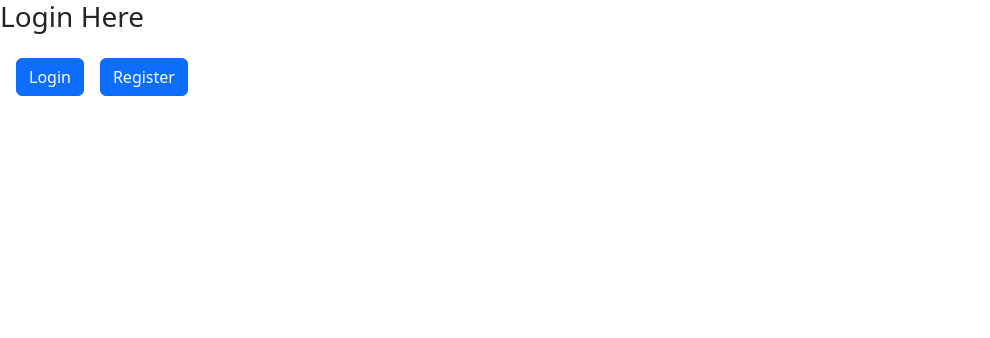
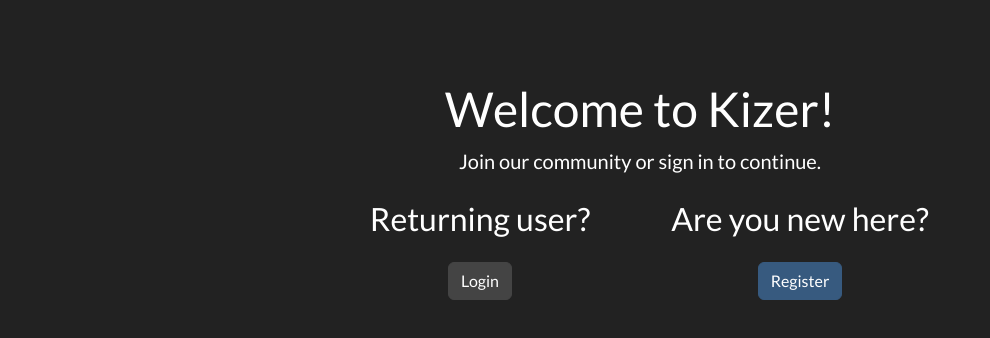
Before and after one commit to danmaisano/DojoGroupProject, a React (Vite) app in the folder client/: page / in a window 1280 px wide. Shown: the top 338 px of the page, without its empty margins (0-990 px from the left). Built offline with nearby package versions, Linux system fonts and the light colour scheme.

Commit message:
Added bootswatch nightly theme

```diff
--- a/client/package.json
+++ b/client/package.json
@@ -12,8 +12,9 @@
   },
   "dependencies": {
     "axios": "^1.5.0",
-    "boostrap": "^2.0.0",
     "bootstrap": "^5.3.2",
+    "bootswatch": "^5.3.2",
+    "js-cookie": "^3.0.5",
     "jwt-decode": "^3.1.2",
     "react": "^18.2.0",
     "react-bootstrap": "^2.8.0",
--- a/client/src/Home.jsx
+++ b/client/src/Home.jsx
@@ -1,19 +1,25 @@
-import React, { useEffect, useState } from 'react';
-import { Link } from 'react-router-dom'
-import axios from 'axios';
+import React from 'react';
+import { Link } from 'react-router-dom';
+import { Container } from 'react-bootstrap';
 
 function Home() {
-
   return (
-    <div>
-      {
-          <div>
-            <h3>Login Here</h3>
-            <Link to="/login" className='btn btn-primary m-3'>Login</Link>
-            <Link to="/register" className='btn btn-primary'>Register</Link>
-          </div>
-      }
-    </div>
+    <Container fluid style={{  minHeight: '100vh', paddingTop: '5rem' }}>
+      <div className="text-center">
+        <h1>Welcome to Kizer!</h1>
+        <p className="lead">Join our community or sign in to continue.</p>
+      </div>
+      <div className="row justify-content-center mt-4">
+        <div className="col-md-3 text-center">
+          <h3>Returning user?</h3>
+          <Link to="/login" className='btn btn-secondary m-3'>Login</Link>
+        </div>
+        <div className="col-md-3 text-center">
+          <h3>Are you new here?</h3>
+          <Link to="/register" className='btn btn-primary m-3'>Register</Link>
+        </div>
+      </div>
+    </Container>
   )
 }
 
--- a/client/src/Login.jsx
+++ b/client/src/Login.jsx
@@ -47,7 +47,7 @@ const Login = (props) => {
   };
 
   return (
-    <Container fluid style={{ minHeight: '100vh', background: "#242424"}}>
+    <Container fluid>
       <Row className="justify-content-center">
         <Col lg={5}>
           <div className="card shadow-lg border-0 rounded-lg mt-5">
--- a/client/src/Register.jsx
+++ b/client/src/Register.jsx
@@ -65,7 +65,7 @@ const Register = (props) => {
     };
 
     return (
-        <Container fluid style={{ minHeight: '100vh', background: "#242424" }}>
+        <Container fluid >
             <Row className="justify-content-center">
                 <Col lg={7}>
                     <div className="card shadow-lg border-0 rounded-lg mt-5">
--- a/client/src/main.jsx
+++ b/client/src/main.jsx
@@ -1,8 +1,9 @@
 import React from 'react'
 import ReactDOM from 'react-dom/client'
+import "bootswatch/dist/darkly/bootstrap.min.css";
 import App from './App.jsx'
 // import './index.css'
-import 'bootstrap/dist/css/bootstrap.min.css';
+
 
 
 ReactDOM.createRoot(document.getElementById('root')).render(
```
